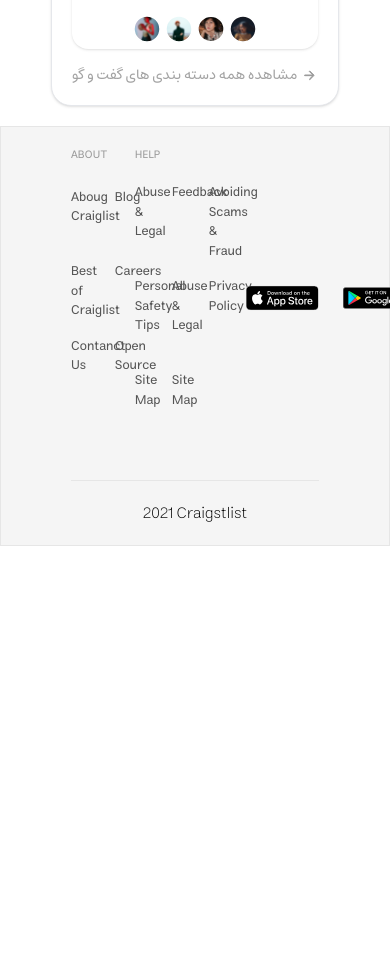
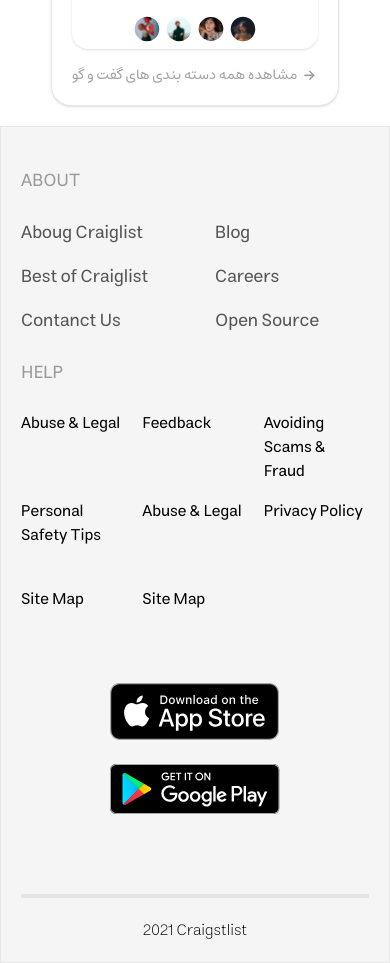
Before and after one commit to sybigdeli/react-online-advertisement, a React (Vite) app: page / in a window 390 px wide. Shown: the part 3480-4443 px from the top of the page. Before the commit the page ends 4026 px from the top, so only its background shows below. Built offline with nearby package versions, Linux system fonts and the light colour scheme.

Commit message:
responsive footer

```diff
--- a/src/components/Footer.jsx
+++ b/src/components/Footer.jsx
@@ -1,7 +1,7 @@
 import React from "react";
 import appStoreLogo from "../assets/icons/apple-app-store-badge 1.svg";
 import googlePlayLogo from "../assets/icons/Google_Play_Store_badge_EN 1.svg";
-
+import { Link } from "react-router-dom";
 
 const Footer = () => {
   const footerLogos = [appStoreLogo, googlePlayLogo];
@@ -34,22 +34,23 @@
   ];
 
   return (
-    <footer dir="ltr" className="px-[70px] gap-3 bg-primary-400 border border-primary-600 pt-[20px]">
-      <div className="flex justify-between">
-        <div className="">
-          <h3 className="text-[11px] text-textColor-600">{footerData[0].title}</h3>
-          <br />
-          <ul className="grid grid-cols-2 grid-rows-3 gap-4 gap-x-10 text-[13px] text-textColor-200">
+    <footer
+      dir="ltr"
+      className="px-5 md:px-20 gap-6 md:gap-3 bg-primary-400 border border-primary-600 pt-10"
+    >
+      <div className="grid grid-cols-1 lg:grid-cols-3 gap-6">
+        <div className="grid gap-6">
+          <h3 className="text-lg text-textColor-600">{footerData[0].title}</h3>
+          <ul className="grid grid-cols-2 grid-rows-3 gap-4 gap-x-10 text-lg text-textColor-200">
             {footerData[0].rows.map((row) => (
               <li className="">
-                <a href="">{row}</a>
+                <Link>{row}</Link>
               </li>
             ))}
           </ul>
         </div>
-        <div className="mx-4 text-[13px] text-textColor-200">
-          <h3 className="text-[11px] text-textColor-600">{footerData[1].title}</h3>
-          <br />
+        <div className="grid gap-6">
+          <h3 className="text-lg text-textColor-600">{footerData[1].title}</h3>
           <ul className="grid grid-cols-3 grid-rows-3 gap-4">
             {footerData[1].rows.map((row) => (
               <li>
@@ -58,14 +59,19 @@
             ))}
           </ul>
         </div>
-        <div className="flex gap-6 left-0">
+        <div className="grid grid-cols-1 md:grid-cols-2 mx-auto my-0 gap-6 items-center">
           {footerLogos.map((logo, index) => (
-            <img src={logo} key={index} alt="footer logo picture" />
+            <img
+              src={logo}
+              key={index}
+              alt="footer logo picture"
+              className="mx-auto my-0 w-full"
+            />
           ))}
         </div>
       </div>
       <div className="">
-        <div className="h-[1px] w-full bg-primary-600 mt-[31px]"></div>
+        <div className="h-1 w-full bg-primary-600 mt-20"></div>
         <div className=" flex font-estedadLighter  justify-center my-5">
           2021 Craigstlist
         </div>
```
